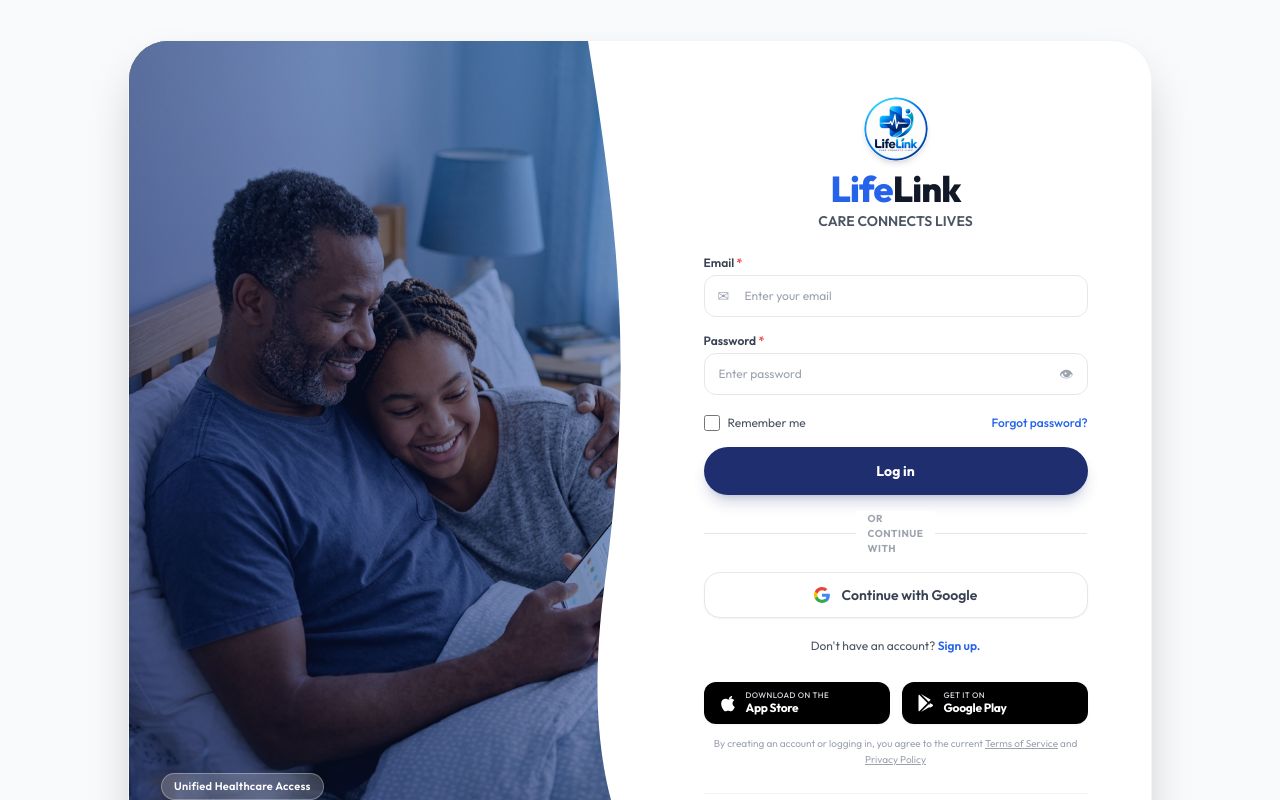
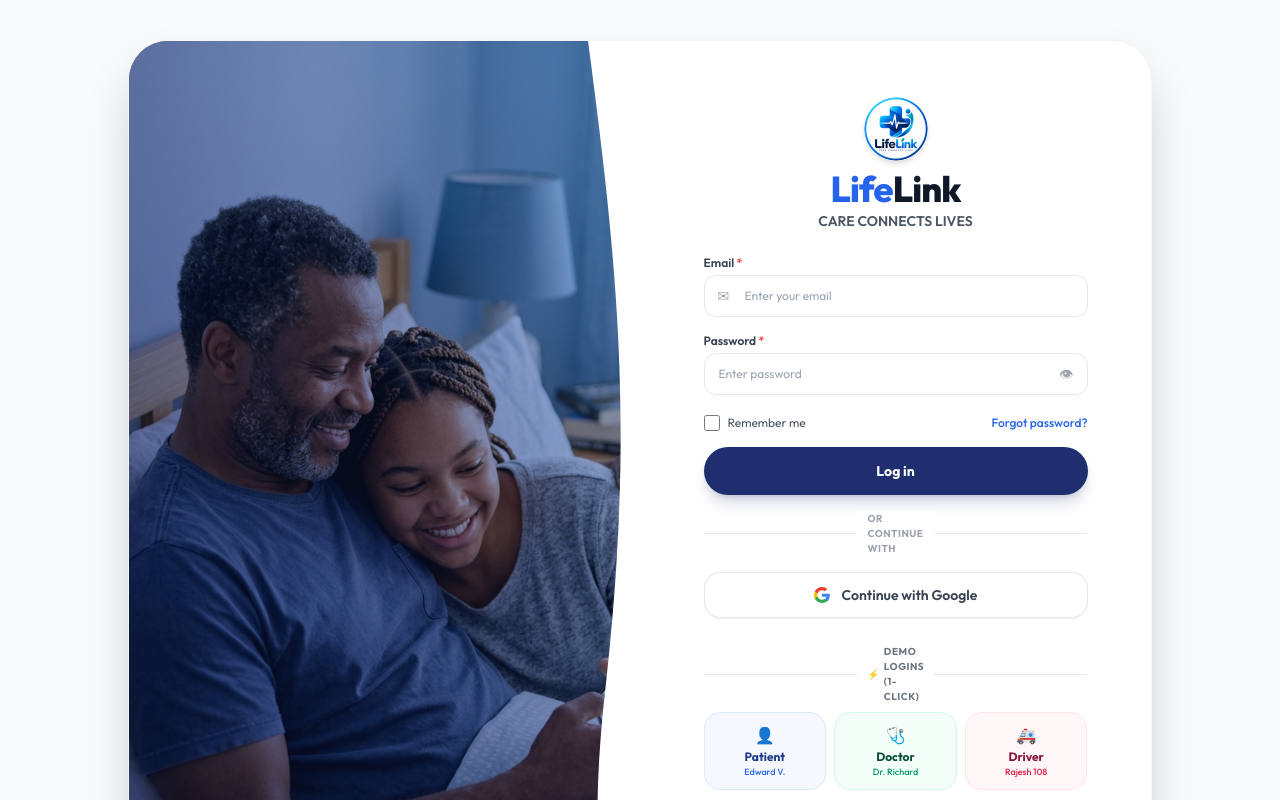
Before and after one commit to shreyashkarde/life-link-, a React (Vite) app in the folder frontend/: page / in a window 1280 px wide. Shown: the top 800 px of the page. Built offline with nearby package versions, Linux system fonts and the light colour scheme; no server answers.

Commit message:
feat(auth): add 1-click Demo Logins for Patient, Doctor, and Driver

```diff
--- a/frontend/src/pages/Login.tsx
+++ b/frontend/src/pages/Login.tsx
@@ -81,6 +81,31 @@ export const Login: React.FC<LoginProps> = ({ embedded = false, initialMode = 'L
       showToast(err.response?.data?.message || 'Error resending verification email.', 'error');
     } finally {
       setResendingVerification(false);
+    }
+  };
+
+  const handleDemoLogin = async (demoEmail: string, demoPass: string) => {
+    setEmail(demoEmail);
+    setPassword(demoPass);
+    setLoading(true);
+    setUnverifiedEmail(null);
+
+    try {
+      const { data } = await apiClient.post('/api/auth/login', {
+        email: demoEmail.trim().toLowerCase(),
+        password: demoPass,
+      });
+
+      if (data.success) {
+        showToast(`Welcome! Logged in as ${data.user?.role || 'User'}.`, 'success');
+        handleRoleRouting(data.user?.role || 'PATIENT', data.token);
+      } else {
+        showToast(data.message || 'Demo login failed', 'error');
+      }
+    } catch (error: any) {
+      showToast(error.response?.data?.message || 'Authentication error during demo login.', 'error');
+    } finally {
+      setLoading(false);
     }
   };
 
@@ -327,6 +352,58 @@ export const Login: React.FC<LoginProps> = ({ embedded = false, initialMode = 'L
                 onError={(err) => showToast(err, 'error')}
               />
 
+              {/* Quick 1-Click Demo Logins */}
+              <div className="pt-1 space-y-2">
+                <div className="relative flex items-center justify-center my-1.5">
+                  <div className="border-t border-gray-200 w-full"></div>
+                  <span className="bg-white px-2.5 text-[10px] uppercase font-bold text-gray-500 tracking-wider flex items-center gap-1">
+                    <span>⚡</span> Demo Logins (1-Click)
+                  </span>
+                  <div className="border-t border-gray-200 w-full"></div>
+                </div>
+
+                <div className="grid grid-cols-3 gap-2">
+                  {/* Patient Demo */}
+                  <button
+                    type="button"
+                    disabled={loading}
+                    onClick={() => handleDemoLogin('patient@prescripto.com', 'password123')}
+                    className="flex flex-col items-center justify-center p-2.5 rounded-2xl border border-blue-100 bg-blue-50/60 hover:bg-blue-100 active:scale-95 transition-all text-center group cursor-pointer shadow-xs disabled:opacity-50"
+                    title="Login as Patient (Edward Vincent)"
+                  >
+                    <span className="text-base group-hover:scale-110 transition-transform">👤</span>
+                    <span className="text-xs font-bold text-blue-900 mt-0.5">Patient</span>
+                    <span className="text-[9px] text-blue-600 font-medium">Edward V.</span>
+                  </button>
+
+                  {/* Doctor Demo */}
+                  <button
+                    type="button"
+                    disabled={loading}
+                    onClick={() => handleDemoLogin('doc1@prescripto.com', 'doc123')}
+                    className="flex flex-col items-center justify-center p-2.5 rounded-2xl border border-emerald-100 bg-emerald-50/60 hover:bg-emerald-100 active:scale-95 transition-all text-center group cursor-pointer shadow-xs disabled:opacity-50"
+                    title="Login as Doctor (Dr. Richard James)"
+                  >
+                    <span className="text-base group-hover:scale-110 transition-transform">🩺</span>
+                    <span className="text-xs font-bold text-emerald-900 mt-0.5">Doctor</span>
+                    <span className="text-[9px] text-emerald-600 font-medium">Dr. Richard</span>
+                  </button>
+
+                  {/* Driver Demo */}
+                  <button
+                    type="button"
+                    disabled={loading}
+                    onClick={() => handleDemoLogin('driver1@prescripto.com', 'driver123')}
+                    className="flex flex-col items-center justify-center p-2.5 rounded-2xl border border-rose-100 bg-rose-50/60 hover:bg-rose-100 active:scale-95 transition-all text-center group cursor-pointer shadow-xs disabled:opacity-50"
+                    title="Login as Driver (Rajesh Kumar - ALS 108)"
+                  >
+                    <span className="text-base group-hover:scale-110 transition-transform">🚑</span>
+                    <span className="text-xs font-bold text-rose-900 mt-0.5">Driver</span>
+                    <span className="text-[9px] text-rose-600 font-medium">Rajesh 108</span>
+                  </button>
+                </div>
+              </div>
+
               {/* Switch Sign Up / Log In */}
               <div className="text-center text-xs text-gray-600 pt-1">
                 {state === 'Login' ? (
```
